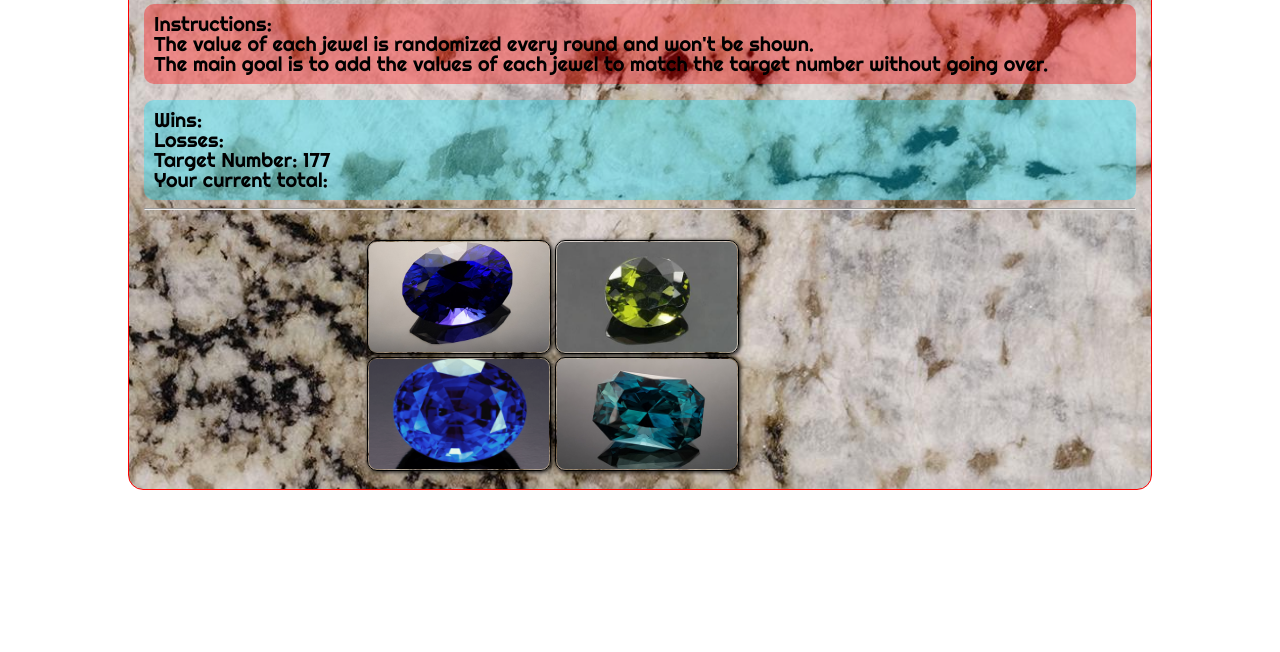
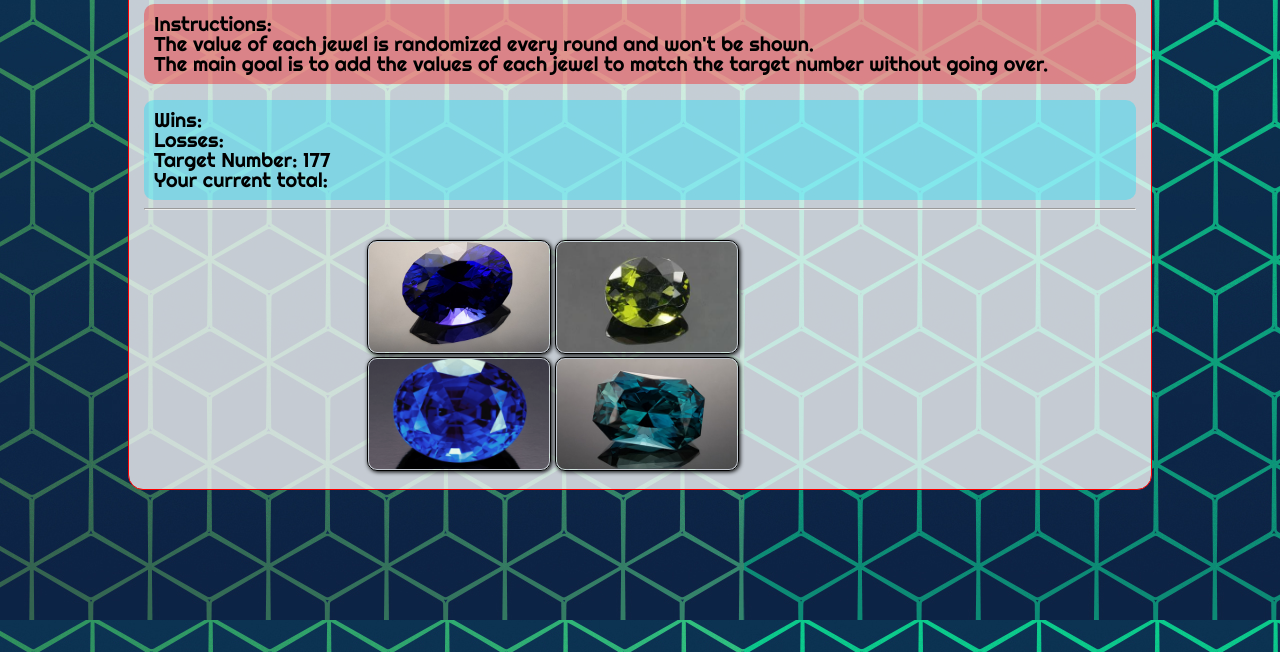
Before and after one commit to rizho123/unit-4-game, a plain HTML site: page index.html in a window 1280 px wide. Shown: the part 148-800 px from the top of the page. Drawn offline with nearby package versions, Linux system fonts and the light colour scheme; a web font is replaced by a local one.

Commit message:
updated css

```diff
--- a/assets/css/style.css
+++ b/assets/css/style.css
@@ -1,3 +1,7 @@
+body {
+    background: url("../images/background.jpg")
+}
+
 .container {
     margin-left: 10%;
     margin-right: 10%;
@@ -6,8 +10,10 @@
     border-radius: 15px;
     padding: 15px;
     margin-top: 50px;
-    background: url("../images/granite.jpg");
-    background-size: 100%;
+    background-color: #ffffffc2;
+
+    sbackground: url("../images/granite.jpg");
+    sbackground-size: 100%;
 }
 
 .bground {
```
Also changed, not shown: assets/images/background.jpg (added).
